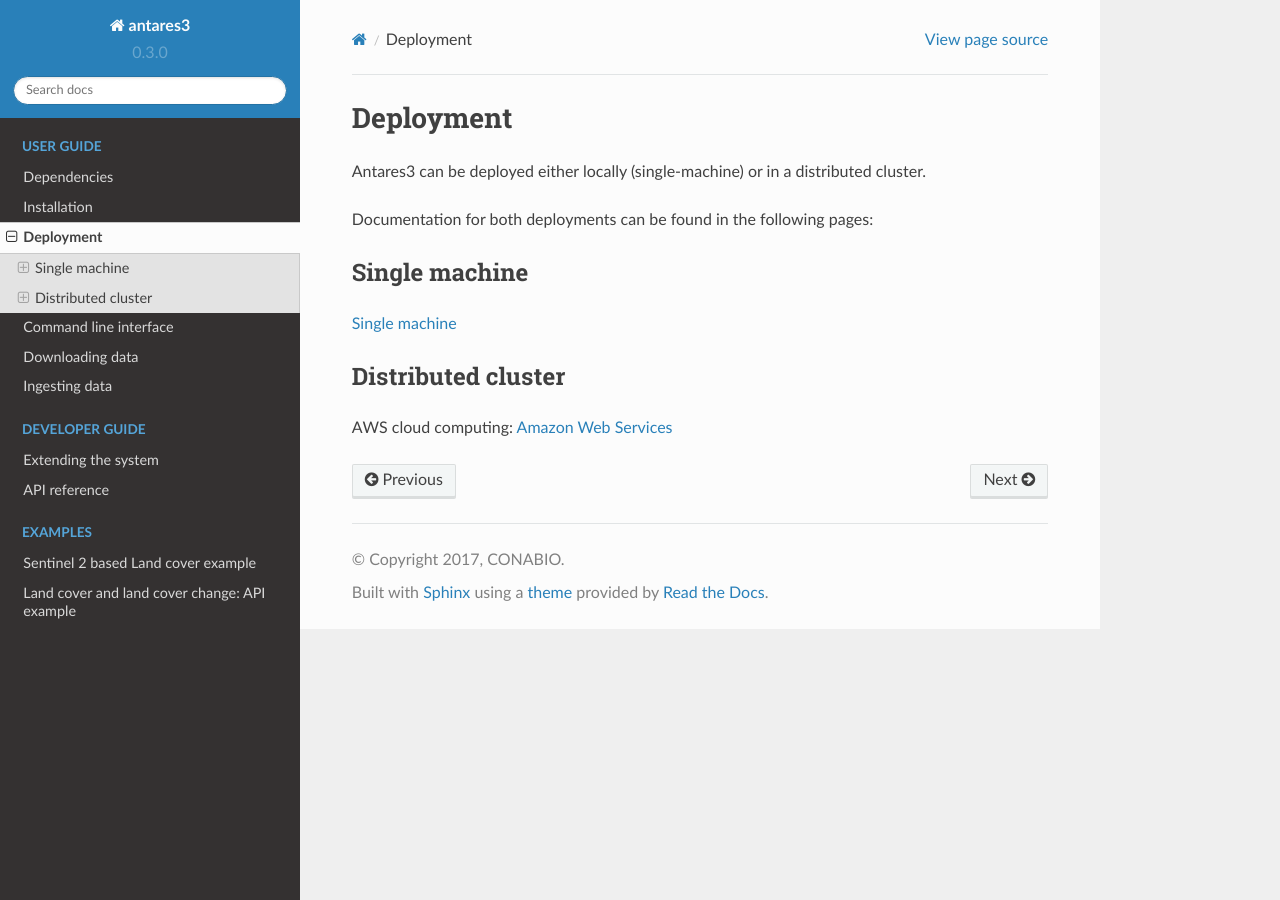
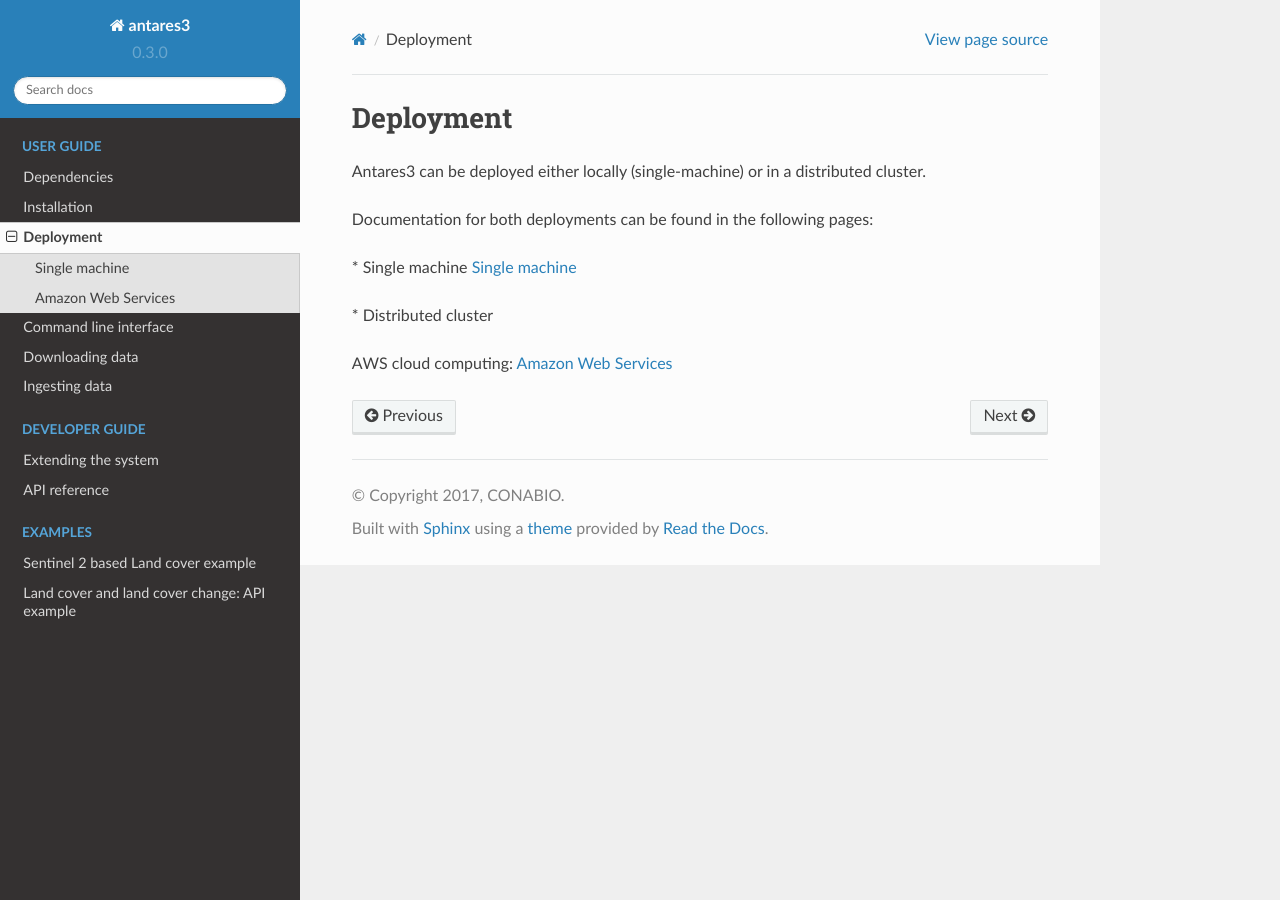
Before and after one commit to CONABIO/antares3, a Sphinx documentation site: the page built from docs/deployment.rst, in a window 1280 px wide. Built offline with Sphinx 7.4.7 and the Read the Docs theme 2.0.0, drawn with Linux system fonts in a browser that asks for light colours.

Commit message:
deleting headers to avoid redundancy in index

```diff
--- a/docs/deployment.rst
+++ b/docs/deployment.rst
@@ -6,10 +6,7 @@
 
 Documentation for both deployments can be found in the following pages:
 
-Single machine
-==============
-
-:doc:`deployment/single_machine`
+\* Single machine :doc:`deployment/single_machine`
 
 .. toctree::
    :maxdepth: 1
@@ -18,8 +15,8 @@
 
    deployment/single_machine.rst
 
-Distributed cluster
-===================
+\* Distributed cluster
+
 
 
 AWS cloud computing: :doc:`deployment/aws_cloud`
```
